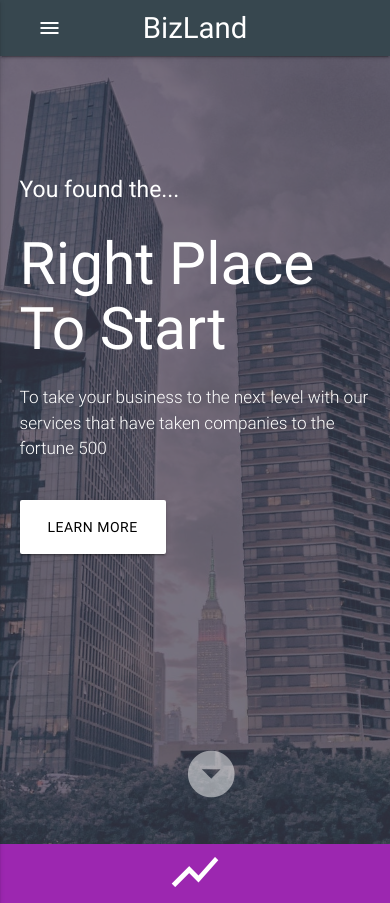
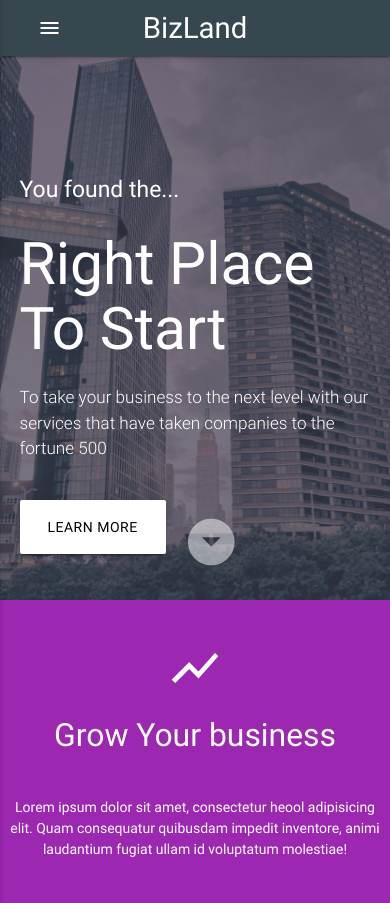
Before and after one commit to surajbanthot/bizland, a plain HTML site: page index.html in a window 390 px wide. Shown: the top 903 px of the page. Drawn offline with nearby package versions, Linux system fonts and the light colour scheme.

Commit message:
Header and ShowCase build

```diff
--- a/css/main.css
+++ b/css/main.css
@@ -28,3 +28,23 @@
   left: 47%;
   opacity: 0.5;
 }
+
+.box
+{
+  padding: 40px 10px !important;
+}
+
+.box h4{
+padding-bottom: 30px;
+
+}
+
+.section-boxes .row{
+  margin-bottom: 0 !important;
+}
+
+@media(max-width:600px){
+  .main-header{
+    height:50vh;
+  }
+}
```
